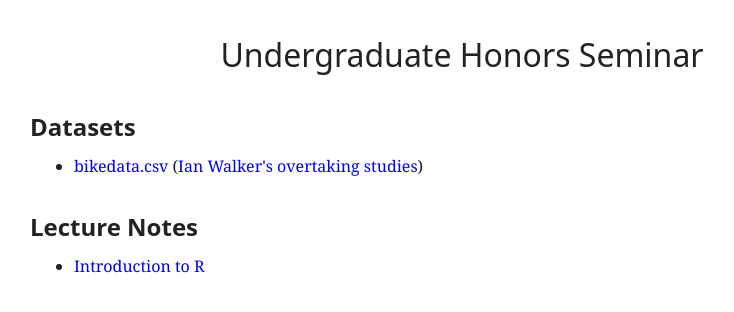
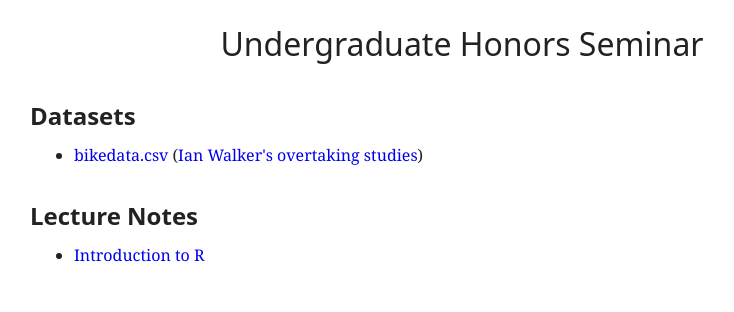
Before and after one commit to patperry/patperry.github.com, a Jekyll site: the page built from course/honors/index.html, in a window 1280 px wide. Shown: the top 312 px of the page, without its empty margins (178-912 px from the left). Built offline with Jekyll 4.4.1, drawn with Linux system fonts in a browser that asks for light colours.

Commit message:
layout fixes

```diff
--- a/_layouts/rscript.html
+++ b/_layouts/rscript.html
@@ -2,7 +2,7 @@
 layout: default
 stylesheet: /css/main.css?v=2
 ---
-<main class="wrapper">
+<main>
 <div class="rscript">
 <article>
   {{ content }}
--- a/css/main.css
+++ b/css/main.css
@@ -69,7 +69,7 @@
 
 .wrapper {
     width: 90%;
-    margin: 33px 5% 44px;
+    margin: 0 5%;
 }
 
 /* =======
@@ -300,6 +300,7 @@
     margin-left: auto;
     margin-right: auto;
     width: 600px;
+    padding: 0 22px;
 }
 
 /*.rscript figure {
@@ -371,7 +372,7 @@
 
     .wrapper {
         width: 864px; /* 960px - 10% for margins */
-        margin: 33px auto 44px;
+        margin: 0 auto;
     }
 }
 
```
